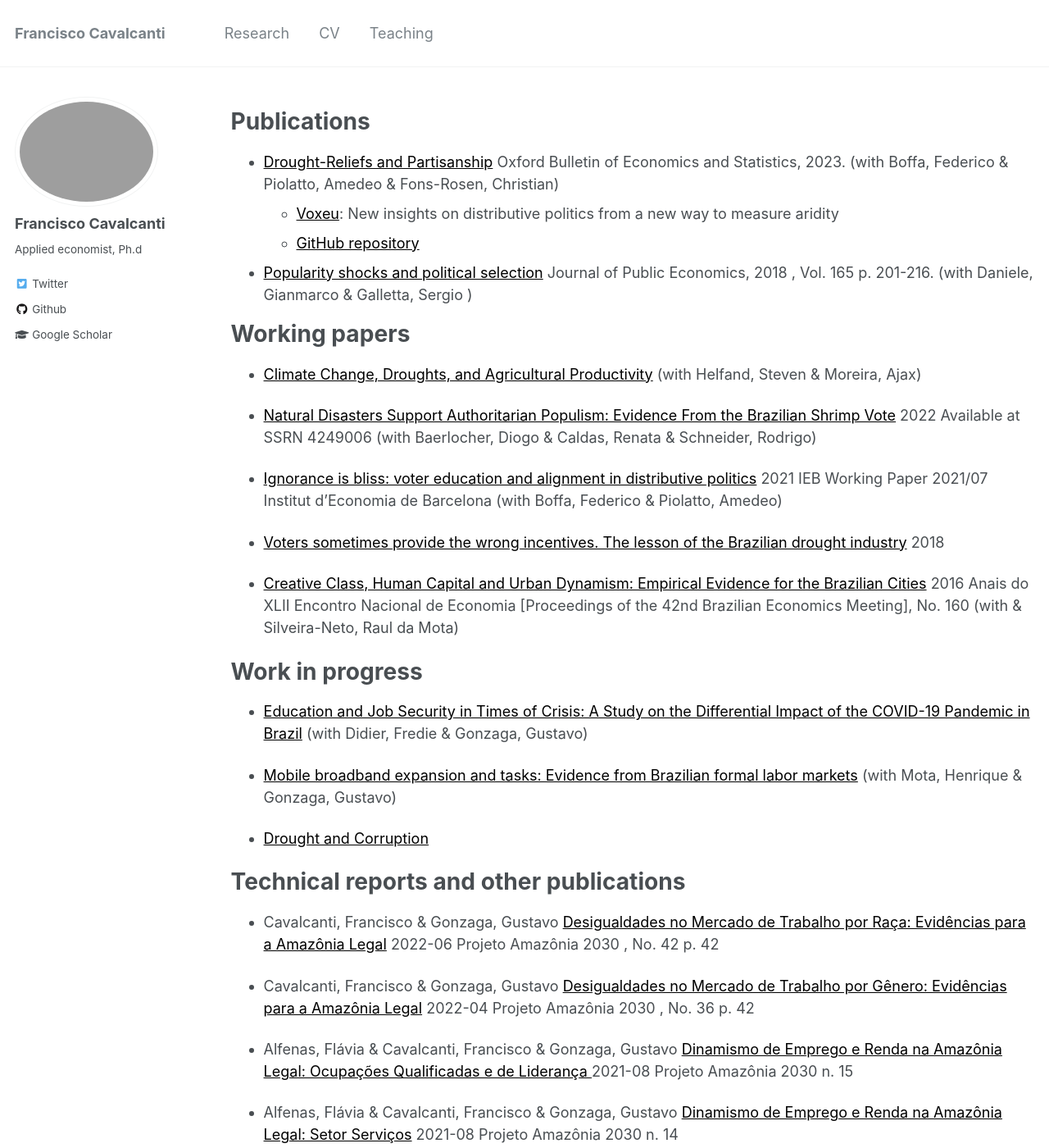
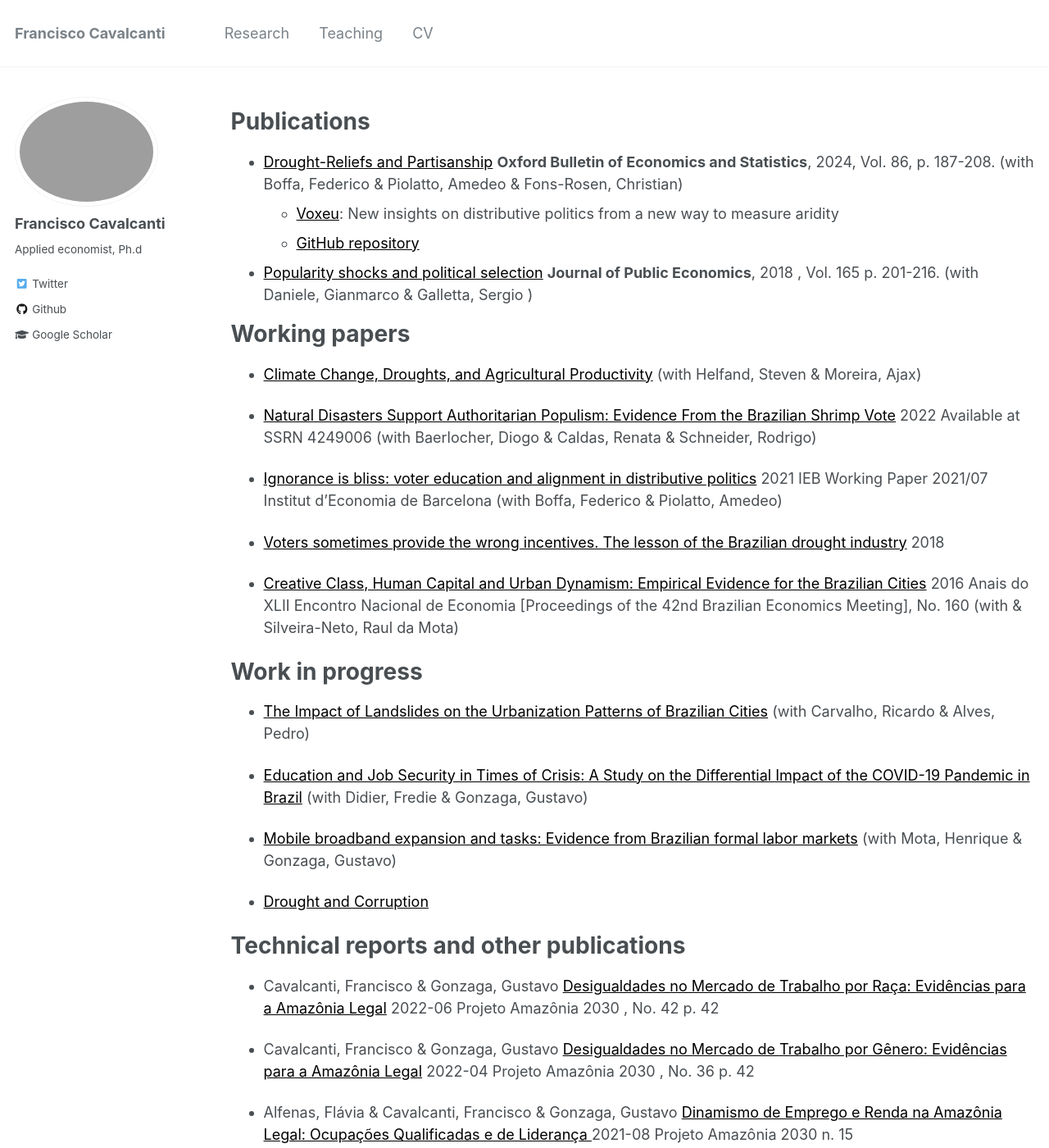
Before and after one commit to FranciscoCavalcanti/FranciscoCavalcanti.github.io, a Jekyll site: the page built from _pages/research.md, in a window 1280 px wide and 1400 px high. Shown: the whole window at 82% size. Built offline with Jekyll 4.4.1, drawn with Linux system fonts in a browser that asks for light colours.

Commit message:
Include CCSA figure and small editions

```diff
--- a/_config.yml
+++ b/_config.yml
@@ -16,7 +16,7 @@ baseurl                  : "" # the subpath of your site, e.g. "/blog"
 repository               : "FranciscoCavalcanti.github.io"
 teaser                   :  # filename of teaser fallback teaser image placed in /images/, .e.g. "500x300.png"
 breadcrumbs              : false # true, false (default)
-seo_description          : "Site for Francisco Cavalcanti, Post-doc in Economics at PUC-Rio"
+seo_description          : "Site for Francisco Cavalcanti, Professor of Economics at UFPE"
 words_per_minute         : 160
 future                   : true
 read_more                : "disabled" # if enabled, adds "Read more" links to excerpts
@@ -244,7 +244,7 @@ sass:
 permalink: /:categories/:title/
 # paginate: 5 # amount of posts to show
 # paginate_path: /page:num/
-timezone: America/Los_Angeles # http://en.wikipedia.org/wiki/List_of_tz_database_time_zones
+timezone: America/Recife # http://en.wikipedia.org/wiki/List_of_tz_database_time_zones
 
 
 # Plugins
--- a/_data/navigation.yml
+++ b/_data/navigation.yml
@@ -4,8 +4,8 @@ main:
   - title: "Research"
     url: /research/
 
+  - title: "Teaching"
+    url: /teaching/
+
   - title: "CV"
     url: /cv/
-
-  - title: "Teaching"
-    url: /teaching/
--- a/_pages/research.md
+++ b/_pages/research.md
@@ -7,11 +7,11 @@ author_profile: true
 
 # Publications
 
-  * <a style='color: black;' href='https://onlinelibrary.wiley.com/doi/full/10.1111/obes.12560'>Drought-Reliefs and Partisanship</a>  Oxford Bulletin of Economics and Statistics, 2023. (with Boffa, Federico & Piolatto, Amedeo & Fons-Rosen, Christian)
+  * <a style='color: black;' href='https://onlinelibrary.wiley.com/doi/full/10.1111/obes.12560'>Drought-Reliefs and Partisanship</a>  <b>Oxford Bulletin of Economics and Statistics</b>, 2024, Vol. 86, p. 187-208. (with Boffa, Federico & Piolatto, Amedeo & Fons-Rosen, Christian)
     * <a style='color: black;' href='https://voxeu.org/article/insights-distributive-politics-new-way-measure-aridity'>Voxeu</a>:  New insights on distributive politics from a new way to measure aridity
     * <a style='color: black;' href='https://github.com/FranciscoCavalcanti/Drought-reliefs-and-Partisanship'>GitHub repository</a>
 
-  * <a style='color: black;' href='http://www.sciencedirect.com/science/article/pii/S0047272718301361'>Popularity shocks and political selection</a> Journal of Public Economics, 2018 , Vol. 165 p. 201-216. (with Daniele, Gianmarco & Galletta, Sergio )
+  * <a style='color: black;' href='http://www.sciencedirect.com/science/article/pii/S0047272718301361'>Popularity shocks and political selection</a> <b>Journal of Public Economics</b>, 2018 , Vol. 165 p. 201-216. (with Daniele, Gianmarco & Galletta, Sergio )
 
 # Working papers
 
@@ -27,6 +27,8 @@ author_profile: true
   * <a style='color: black;' href='https://www.researchgate.net/profile/Francisco-Cavalcanti-6/publication/319902513_Creative_Class_Human_Capital_and_Urban_Dynamism_Empirical_Evidence_for_the_Brazilian_Cities/links/59c0dbdaaca272aff2e4efb0/Creative-Class-Human-Capital-and-Urban-Dynamism-Empirical-Evidence-for-the-Brazilian-Cities.pdf'>Creative Class, Human Capital and Urban Dynamism: Empirical Evidence for the Brazilian Cities</a> 2016 Anais do XLII Encontro Nacional de Economia [Proceedings of the 42nd Brazilian Economics Meeting], No. 160 (with & Silveira-Neto, Raul da Mota)
 
 # Work in progress
+
+  * <a style='color: black;' href=''>The Impact of Landslides on the Urbanization Patterns of Brazilian Cities</a> (with Carvalho, Ricardo & Alves, Pedro)
 
 
   * <a style='color: black;' href=''>Education and Job Security in Times of Crisis: A Study on the Differential Impact of the COVID-19 Pandemic in Brazil</a> (with Didier, Fredie & Gonzaga, Gustavo)
```
Also changed, not shown: _pages/about.md (+3 -1 lines), images/CCSA.jpg (added).
